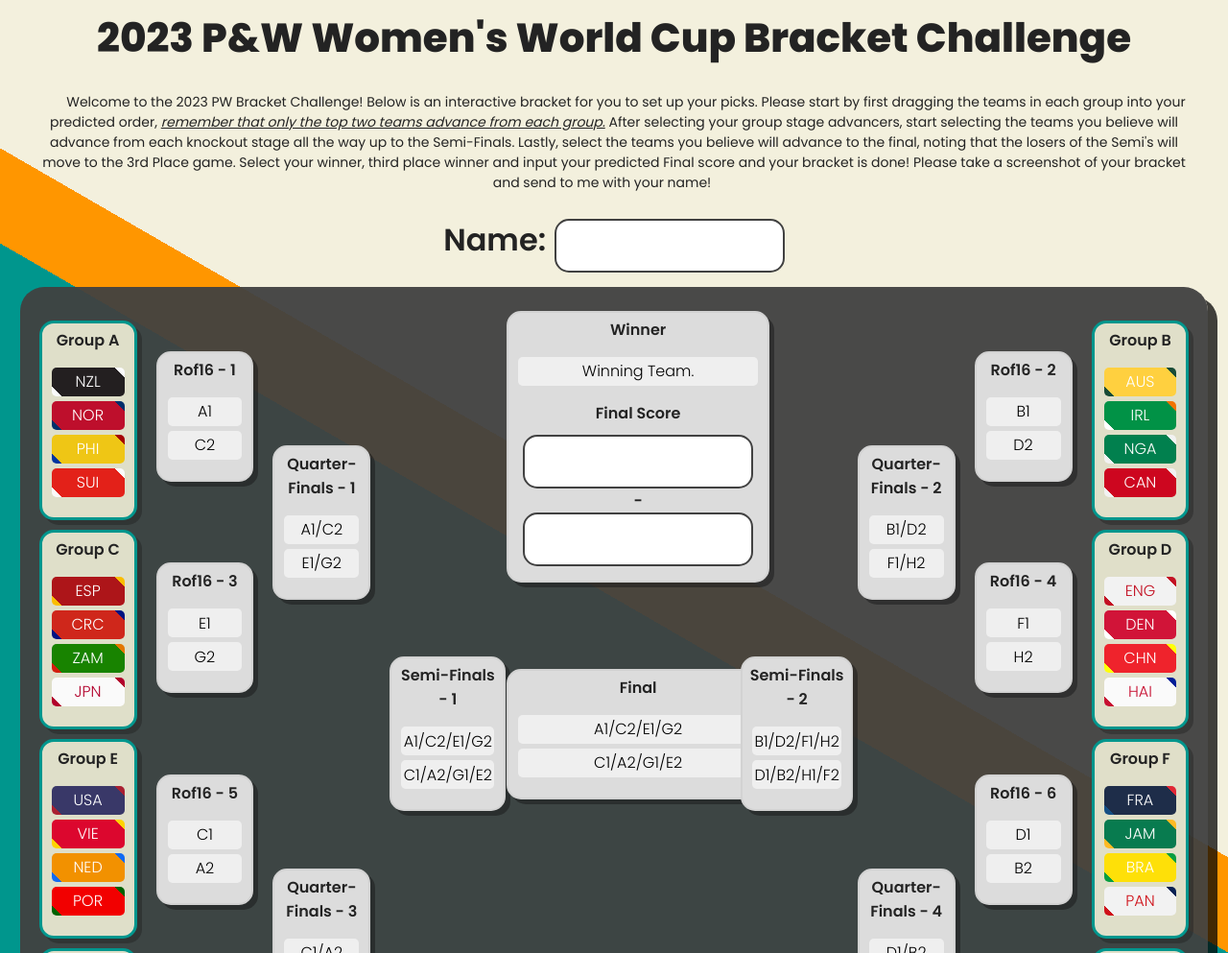
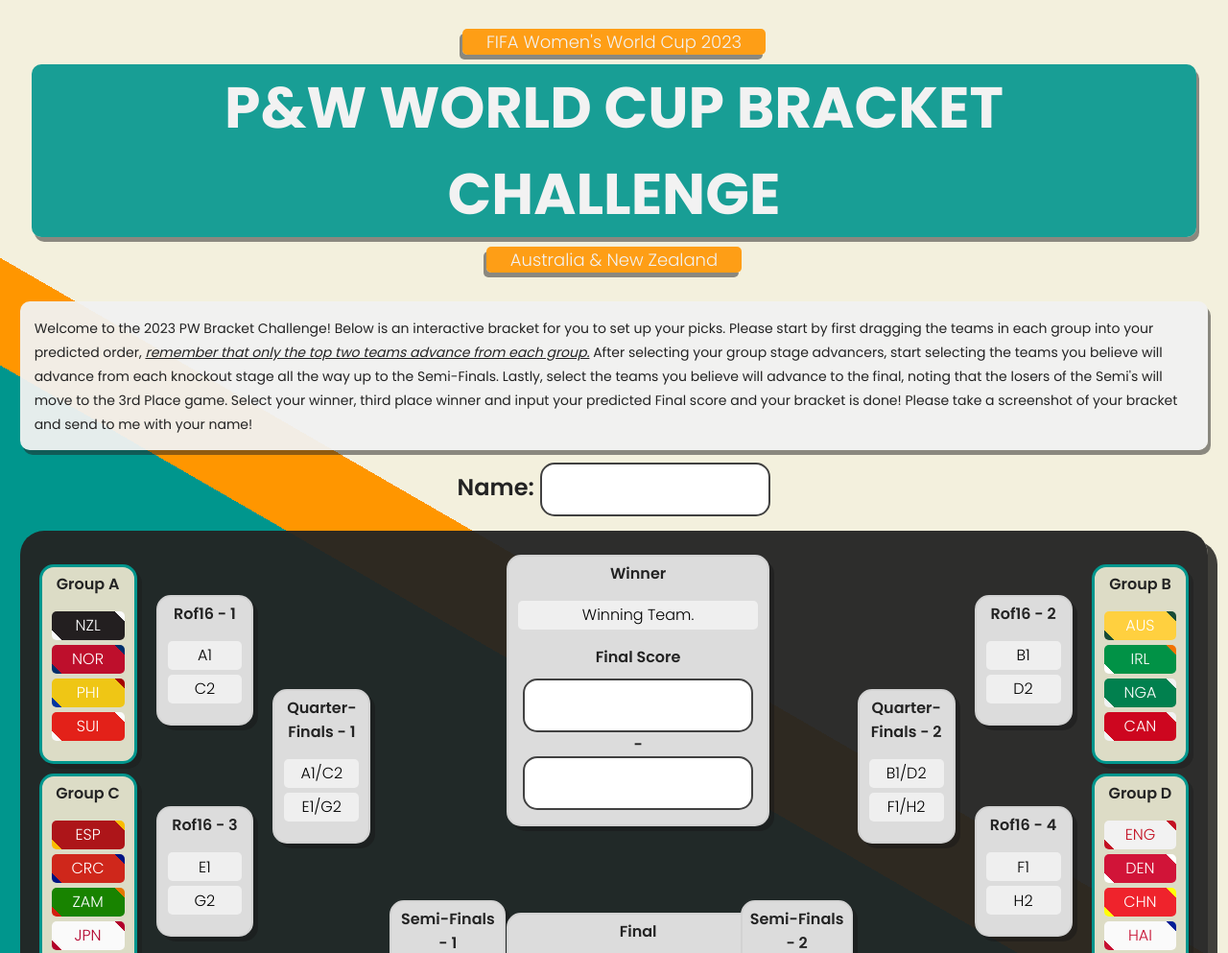
Before and after one commit to wmfranklin20/2023WomensWorldCupBracket.github.io, a plain HTML site: page index.html in a window 1280 px wide. Shown: the top 993 px of the page at 96% size. Drawn offline with Linux system fonts and the light colour scheme.

Commit message:
Add files via upload

```diff
--- a/index.html
+++ b/index.html
@@ -6,10 +6,12 @@
         <link rel="stylesheet" href="style.css">
     </head>
     <body>
-        <div id="header">
-            <span id="header">2023 P&W Women's World Cup Bracket Challenge</span>
+        <div id="header-cont">
+            <span id="header-small">FIFA Women's World Cup 2023</span>
+            <span id="header">P&W World Cup Bracket Challenge</span>
+            <span id="header-small">Australia & New Zealand</span>
         </div>
-        <div id="descr-text">
+        <div id="descr-text-cont">
             <span id="descr-text">
                 Welcome to the 2023 PW Bracket Challenge! Below is an interactive bracket for you to set up your picks.
                 Please start by first dragging the teams in each group into your predicted order, <em>remember that only the top two teams advance from each group.</em>
--- a/style.css
+++ b/style.css
@@ -44,23 +44,50 @@ input {
 em {
     text-decoration: underline;
 }
-
+#header-cont {
+    display: grid;
+    margin: 25px;
+}
 #header {
-    margin:  5px auto 5px auto;
     text-align: center;
-    font-size: 42px;
-    font-weight: 800;
-    color: rgb(35,35,35);
+    font-size: 60px;
+    font-weight: 700;
+    text-transform: uppercase;
+    margin: -10px;
+    background-color: rgba(0, 150, 141,.9);
+    color: rgb(242,242,242);
+    margin: 5px auto 5px auto;
+    padding: 0px 50px 0px 50px;
+    border-radius: 10px;
+    box-shadow: 3px 5px 0px rgba(35,35,35,.5);
+}
+#header-small {
+    font-size: 18px;
+    text-align: center;
+    font-weight: 300;
+    background-color: rgba(255, 150, 0,.9);
+    color: rgb(242,242,242);
+    margin: 5px auto 5px auto;
+    padding: 0px 25px 0px 25px;
+    border-radius: 5px;
+    box-shadow: -3px 5px 0px rgba(35,35,35,.5);
+}
+#descr-text-cont {
+    background-color: rgba(242,242,242,.95);
+    margin: 1%;
+    padding: 15px;
+    border-radius: 10px;
+    box-shadow: 3px 5px 0px rgba(35,35,35,.5);
 }
 #descr-text {
     text-align: center;
     font-size: 14px;
     font-weight: 400 !important;
-    margin: 25px;
+    color: rgb(35,35,35);
 }
 #userName {
     text-align: center;
-    font-size: 32px;
+    font-size: 24px;
 }
 
 #bracket {
@@ -68,7 +95,7 @@ em {
     display: grid;
     grid-template-columns: repeat(10, 10%);
     grid-template-rows: auto;
-    background-color: rgba(65, 65, 65, .95);
+    background-color: rgba(35, 35, 35, .95);
     border-radius: 25px;
     padding: 25px 10px 25px 10px;
     margin: 15px 1% 15px 1%;
```
